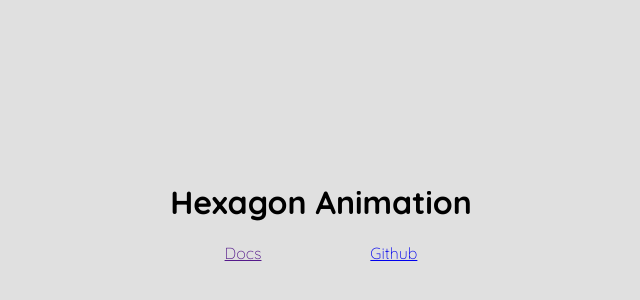
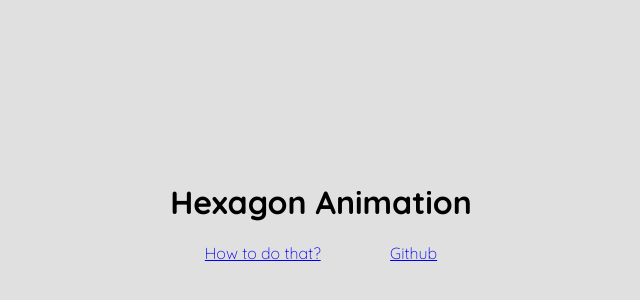
Before and after one commit to Strovsk/hexagons_animation, a website built with webpack: page public/index.html in a window 1280 px wide. Shown: the part 196-496 px from the top of the page, without its empty margins (327-967 px from the left). Built offline with nearby package versions, Linux system fonts and the light colour scheme; files whose address does not match are found by name.

Commit message:
Update link in index.html

```diff
--- a/public/index.html
+++ b/public/index.html
@@ -35,7 +35,7 @@
     <div id="content">
       <h1>Hexagon Animation</h1>
       <div style="display: flex; flex-flow: row nowrap; justify-content: space-around;">
-        <a href="">Docs</a>
+        <a href="html/how.html">How to do that?</a>
         <a href="https://github.com/Strovsk/hexagons_animation">Github</a>
       </div>
     </div>
```
